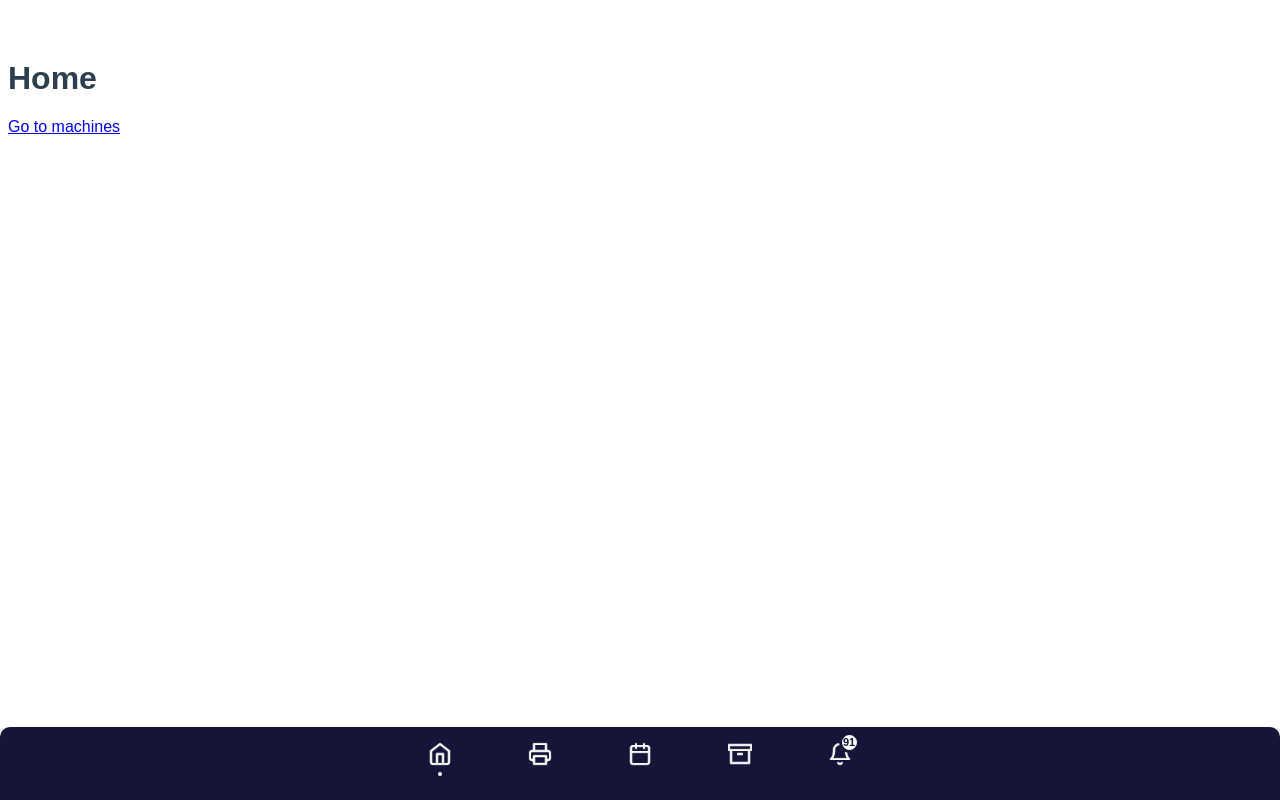
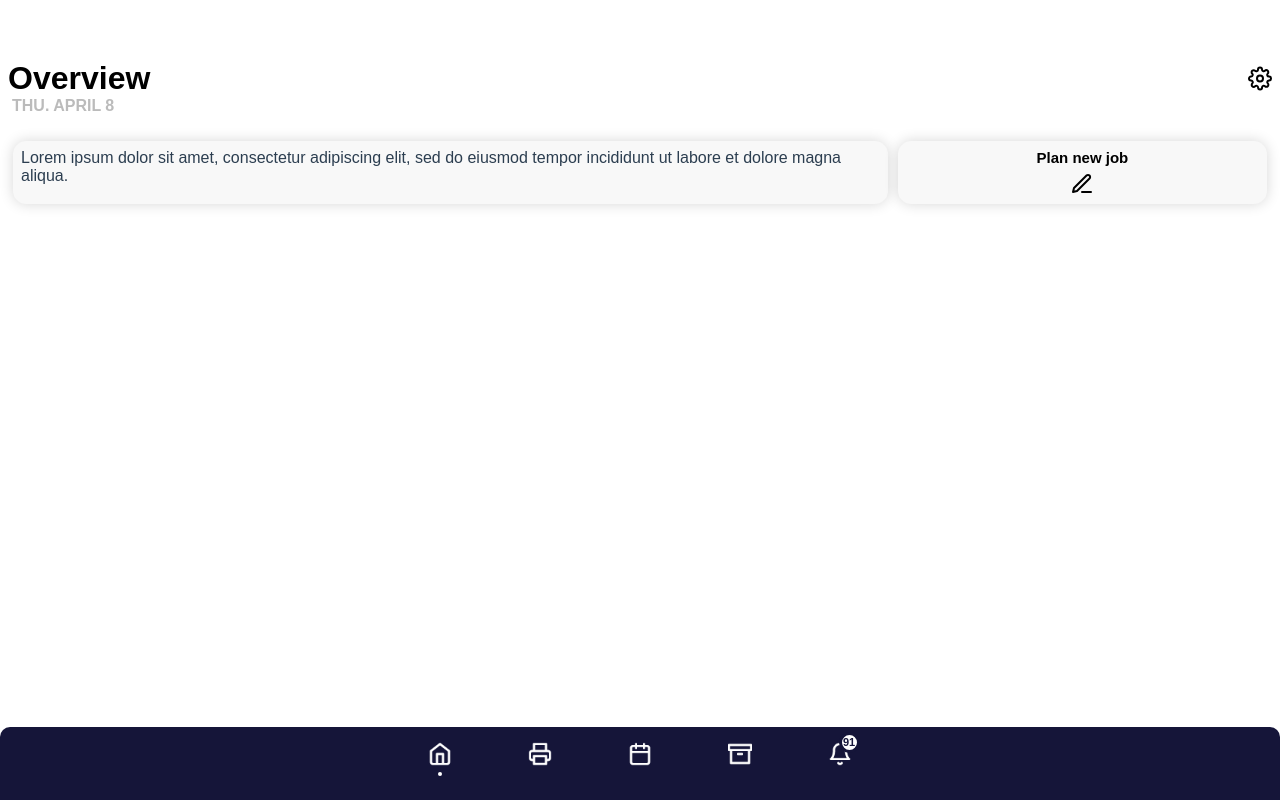
Before and after one commit to RobinGalema/Additive-Vue-App, a Vue app: page / in a window 1280 px wide. Built offline with nearby package versions, Linux system fonts and the light colour scheme; a web font is replaced by a local one.

Commit message:
Added a new style class to GlobalButton >> .HomeScreenButton

```diff
--- a/src/components/Global/Dropdown.Vue
+++ b/src/components/Global/Dropdown.Vue
@@ -1,5 +1,4 @@
 <template>
- <!-- Component:     <Dropdown dropdownTitle="Title" />    ------->
     <div class="dropdownBackground">
         <div @click="show = !show, onClick()" class="topRow"> <!-- als je op de topRow klikt veranderdt show naar het tegenovergestelde waarde -->
                 <h2>{{dropdownTitle}}</h2>
--- a/src/components/Global/GlobalButton.vue
+++ b/src/components/Global/GlobalButton.vue
@@ -1,5 +1,5 @@
 <template>
-    <button @click="onClick()" :class="['btn', version]" :style="{ width: width }">{{ text }}</button>
+    <button @click="onClick()" :class="['btn', version]" :style="{ width: width }">{{ text }} <img src="../../assets/icons/edit-3.svg" /></button>
 </template>
 
 <script>
@@ -8,7 +8,8 @@
         props: {
             text: String,
             version: String,
-            width: String
+            width: String,
+            picture_src: String,
         },
         methods: {
             onClick() {
@@ -33,6 +34,11 @@
     font-family: inherit;
 }
 
+img{
+    display: none;
+
+}
+
 .primary {
     background: #151539;
     color: #ffffff;
@@ -43,6 +49,21 @@
     border: 2px solid #151539;
     border-radius: 5px;
     color: #151539;
+}
+
+.homeScreenButton{
+    border-radius: 10pt;
+    background-color: #F8F8F8;
+    box-shadow: 0 0 10pt #00000029;
+    padding: 8px;
+    color: #000000;
+    font-weight: bold;
+}
+
+.homeScreenButton img{ /* icon is alleen zichtbaar wanneer de homeScreenButton class actief is */
+    display: block;
+    margin: 0 auto;
+    padding-top: 6px;
 }
 
 .btn:focus {
--- a/src/components/Homescreen/HomeScreenDiagram.Vue
+++ b/src/components/Homescreen/HomeScreenDiagram.Vue
@@ -0,0 +1,24 @@
+<template>
+
+    <div class="cardBackground">
+        Lorem ipsum dolor sit amet, consectetur adipiscing elit, sed do eiusmod tempor incididunt ut labore et dolore magna aliqua.
+    </div>
+</template>
+
+<script>
+export default {
+
+}
+</script>
+
+<style scoped>
+
+    .cardBackground{
+        border-radius: 10pt;
+        background-color: #F8F8F8;
+        box-shadow: 0 0 10pt #00000029;
+        padding: 8px;
+        margin: 5px;
+    }
+
+</style>
--- a/src/views/Home.vue
+++ b/src/views/Home.vue
@@ -1,25 +1,71 @@
 <template>
-  <h1>Home</h1>
-  <a href="/machines">Go to machines</a>
+  <div class="topSection">
+    <h1>Overview</h1>
+    <img src="../assets/icons/settings.svg">
+  </div>
+  <h4>{{date}}</h4>
+
+  <div class="firstRow">
+    <HomeScreenDiagram />
+    <PlanNewJobButton text="Plan new job" version="homeScreenButton"  picture_src="../assets/logo.png"/>
+  </div>
+
 
 </template>
+
 <script>
-
+  import HomeScreenDiagram from "@/components/Homescreen/HomeScreenDiagram.vue"
+  import PlanNewJobButton from "@/components/Global/GlobalButton.vue"
   export default {
     name: 'Home',
     data(){
       return{
+        date: "",
       }
     },
     components:{
+      HomeScreenDiagram,
+      PlanNewJobButton
     },
     methods:{
-
+      getCurrentDate: function () {
+          var currentDate = new Date();
+          const day = currentDate.toLocaleString('en', { weekday: 'short' });
+          const month = currentDate.toLocaleString('en', { month: 'long' });
+          const fullDate = day + ". " + month + " " + currentDate.getDate();
+          this.date = fullDate;
+        }
+    },
+    mounted() { //wordt uitgevoerd onload
+        this.getCurrentDate()
     }
   }
+
 </script>
+
 <style>
-.pt-15 {
-  padding-top: 15px;
+
+.topSection{
+  display: flex;
+  justify-content: space-between;
 }
+
+h1{
+  margin: 0px;
+  color: #000000;
+}
+
+h4{
+  margin-top: 0px;
+  margin-left: 4px;
+  text-transform: uppercase;
+  color: #BBBBBB;
+}
+
+.firstRow{
+  display: grid;
+  grid-template-columns: 70% 30%;
+}
+
+
 </style>
```
Also changed, not shown: src/assets/icons/edit-3.svg (added), src/assets/icons/settings.svg (added). Lines whose indentation alone changed are shown as unchanged.
